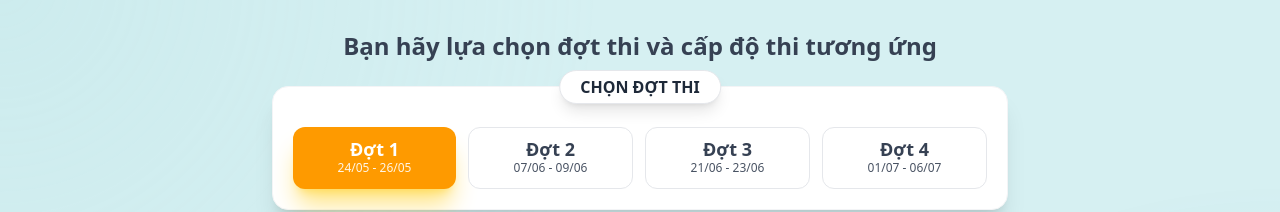
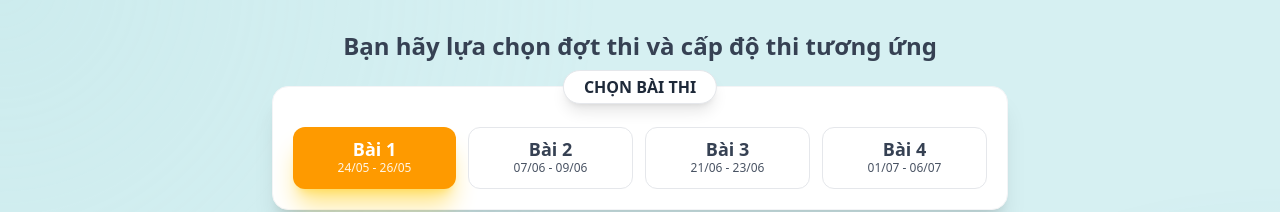
Before and after one commit to tuansanji/gotojlpt, a Next.js app: page /exams in a window 1280 px wide. Shown: the part 358-570 px from the top of the page. Built offline with nearby package versions, Linux system fonts and the light colour scheme.

Commit message:
exams page fixx

```diff
--- a/src/app/(main)/exams/page.js
+++ b/src/app/(main)/exams/page.js
@@ -7,10 +7,10 @@ import examsRiki from "@/data/examsRiki";
 
 // --- ĐỊNH NGHĨA DỮ LIỆU CỐ ĐỊNH ---
 const EXAM_PERIODS = [
-  { id: 1, label: "Đợt 1", date: "24/05 - 26/05" },
-  { id: 2, label: "Đợt 2", date: "07/06 - 09/06" },
-  { id: 3, label: "Đợt 3", date: "21/06 - 23/06" },
-  { id: 4, label: "Đợt 4", date: "01/07 - 06/07" },
+  { id: 1, label: "Bài 1", date: "24/05 - 26/05" },
+  { id: 2, label: "Bài 2", date: "07/06 - 09/06" },
+  { id: 3, label: "Bài 3", date: "21/06 - 23/06" },
+  { id: 4, label: "Bài 4", date: "01/07 - 06/07" },
 ];
 
 const LEVELS = [
@@ -233,6 +233,7 @@ const JLPTSelectionPage = () => {
   };
 
   const submitButtonClass = `
+  cursor-pointer
     mt-8 w-full max-w-xs py-4 rounded-full text-white text-lg font-bold shadow-2xl transition-all duration-300
     ${
       isExamAvailable
@@ -256,10 +257,10 @@ const JLPTSelectionPage = () => {
           Bạn hãy lựa chọn đợt thi và cấp độ thi tương ứng
         </h1>
 
-        {/* CHỌN ĐỢT THI CONTAINER */}
+        {/* CHỌN BÀI THI CONTAINER */}
         <div className="bg-white p-5 pt-10 rounded-2xl shadow-xl border border-gray-100 relative mb-8">
           <div className="absolute top-0 left-1/2 transform -translate-x-1/2 -translate-y-1/2 bg-white px-5 py-1 rounded-full shadow-lg border border-gray-200 text-base font-semibold text-gray-800">
-            CHỌN ĐỢT THI
+            CHỌN BÀI THI
           </div>
           <div className="flex space-x-3">
             {EXAM_PERIODS.map((period) => (
```
